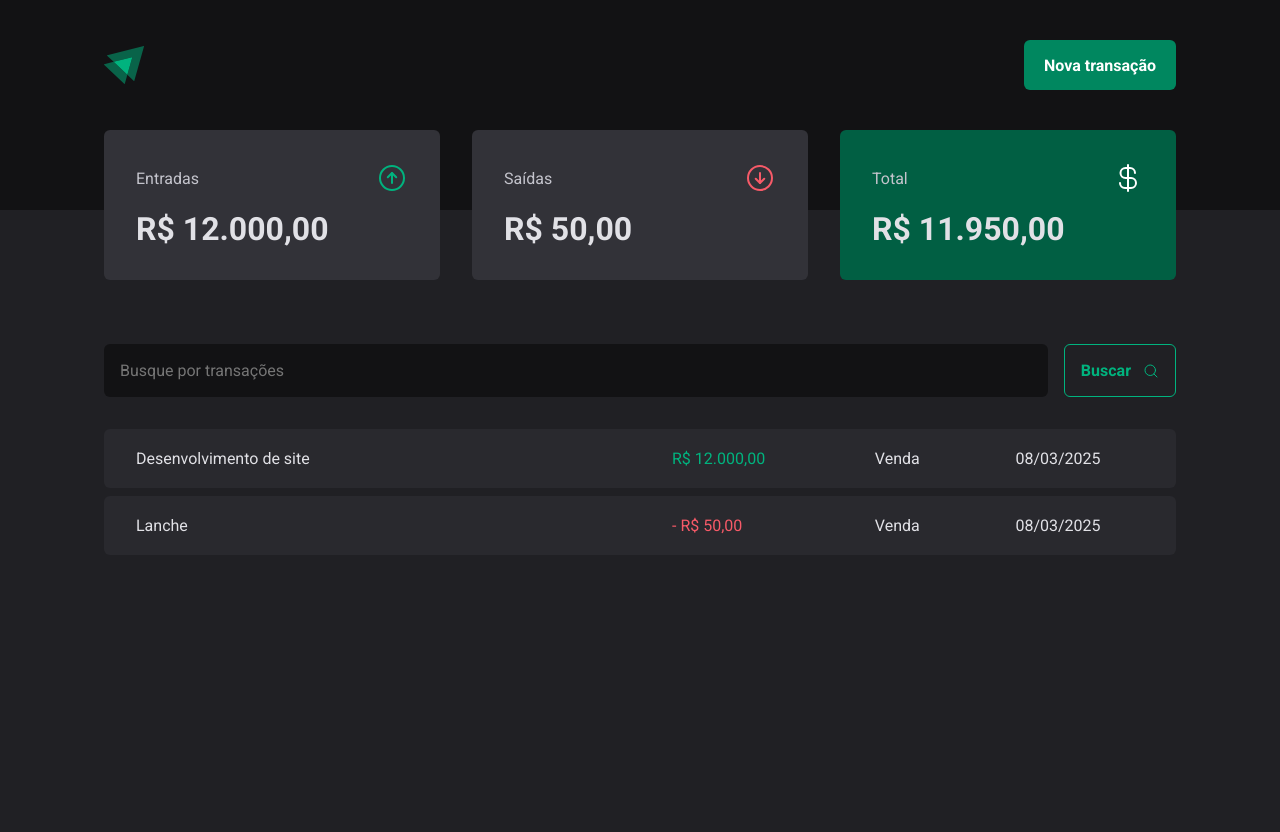
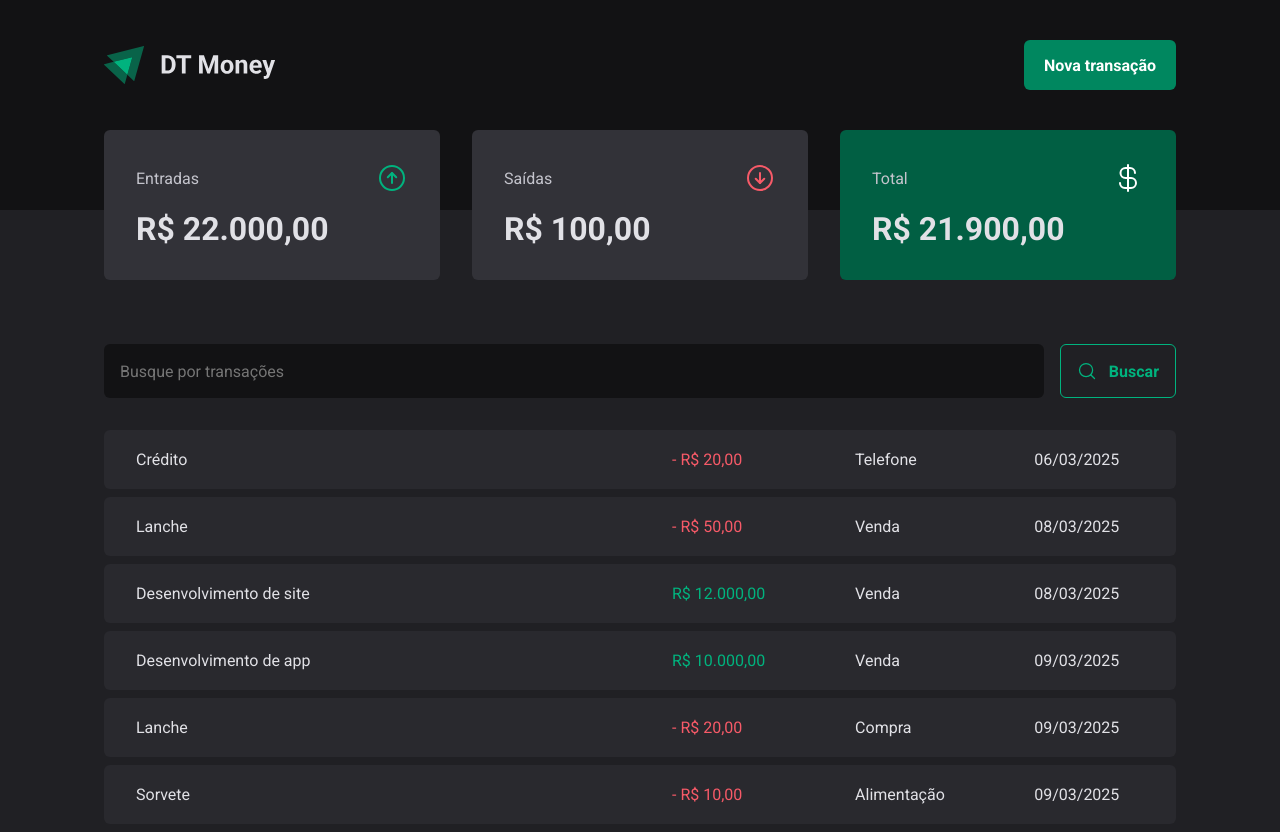
Before and after one commit to dmardoqueu/dt-money, a React (Vite) app: page / in a window 1280 px wide. Before the commit the page ends 800 px from the top, so only its background shows below. Built offline with nearby package versions, Linux system fonts and the light colour scheme; data requests are answered from the project's data file.

Commit message:
Ativando botão de nova transação

```diff
--- a/server.json
+++ b/server.json
@@ -1,21 +1,52 @@
 {
   "transactions": [
     {
-            "id": 1,
+      "id": "1",
       "description": "Desenvolvimento de site",
       "type": "income",
       "category": "Venda",
       "price": 12000,
       "createdAt": "2025-03-08T14:09:56.682Z"
     },
-
     {
-            "id": 2,
+      "id": "2",
       "description": "Lanche",
       "type": "outcome",
       "category": "Venda",
       "price": 50,
       "createdAt": "2025-03-08T12:09:56.682Z"
+    },
+    {
+      "id": "3",
+      "description": "Crédito",
+      "type": "outcome",
+      "category": "Telefone",
+      "price": 20,
+      "createdAt": "2025-03-06T12:09:56.682Z"
+    },
+    {
+      "id": "bf1c",
+      "description": "Desenvolvimento de app",
+      "price": 10000,
+      "category": "Venda",
+      "type": "income",
+      "createdAt": "2025-03-09T20:14:18.447Z"
+    },
+    {
+      "id": "b6d9",
+      "description": "Lanche",
+      "price": 20,
+      "category": "Compra",
+      "type": "outcome",
+      "createdAt": "2025-03-09T20:23:54.129Z"
+    },
+    {
+      "id": "bda8",
+      "description": "Sorvete",
+      "price": 10,
+      "category": "Alimentação",
+      "type": "outcome",
+      "createdAt": "2025-03-09T22:14:43.091Z"
     }
   ]
 }
--- a/src/components/NewTransactionModal/index.tsx
+++ b/src/components/NewTransactionModal/index.tsx
@@ -1,25 +1,30 @@
-import * as Dialog from "@radix-ui/react-dialog";
-import { CloseButton, Content, Overlay, TransactionType, TransactionTypeButton } from "./styles";
+import { zodResolver } from '@hookform/resolvers/zod';
+import * as Dialog from '@radix-ui/react-dialog';
 import { ArrowCircleDown, ArrowCircleUp, X } from "phosphor-react";
-import * as z from 'zod'
-import { Controller, useForm } from "react-hook-form";
-import { zodResolver } from "@hookform/resolvers/zod";
+import { Controller, useForm } from 'react-hook-form';
+import * as z from 'zod';
+import { CloseButton, Content, Overlay, TransactionType, TransactionTypeButton } from './styles';
+import { useContext } from 'react';
+import { TransactionsContext } from '../../contexts/TransactionsContext';
 
 const newTransactionFormSchema = z.object({
     description: z.string(),
     price: z.number(),
     category: z.string(),
-    type: z.enum(['income', 'outcome'])
-})
+    type: z.enum(['income', 'outcome']),
+});
 
-type NewTransactionFormInputs = z.infer<typeof newTransactionFormSchema>
+type NewTransactionFormInputs = z.infer<typeof newTransactionFormSchema>;
 
 export function NewTransactionModal() {
+    const { createTransaction } = useContext(TransactionsContext)
+
     const {
         control,
         register,
         handleSubmit,
-        formState: { isSubmitting }
+        formState: { isSubmitting },
+        reset,
     } = useForm<NewTransactionFormInputs>({
         resolver: zodResolver(newTransactionFormSchema),
         defaultValues: {
@@ -28,8 +33,15 @@
     })
 
     async function handleCreateNewTransaction(data: NewTransactionFormInputs) {
-        await new Promise(resolve => setTimeout(resolve, 2000))
-        console.log(data)
+        const { description, price, category, type } = data
+
+        await createTransaction({
+            description,
+            price,
+            category,
+            type,
+        })
+        reset()
     }
 
     return (
@@ -37,9 +49,10 @@
             <Overlay />
 
             <Content>
-                <Dialog.Title>Nova transação</Dialog.Title>
+                <Dialog.Title>Nova Transação</Dialog.Title>
+
                 <CloseButton>
-                    <X />
+                    <X size={24} />
                 </CloseButton>
 
                 <form onSubmit={handleSubmit(handleCreateNewTransaction)}>
@@ -67,12 +80,14 @@
                         name="type"
                         render={({ field }) => {
                             return (
-                                <TransactionType onValueChange={field.onChange} value={field.value}>
+                                <TransactionType
+                                    onValueChange={field.onChange}
+                                    value={field.value}
+                                >
                                     <TransactionTypeButton variant="income" value="income">
                                         <ArrowCircleUp size={24} />
                                         Entrada
                                     </TransactionTypeButton>
-
                                     <TransactionTypeButton variant="outcome" value="outcome">
                                         <ArrowCircleDown size={24} />
                                         Saída
@@ -86,9 +101,7 @@
                         Cadastrar
                     </button>
                 </form>
-
             </Content>
-
         </Dialog.Portal>
-    )
+    );
 }
--- a/src/contexts/TransactionsContext.tsx
+++ b/src/contexts/TransactionsContext.tsx
@@ -1,4 +1,5 @@
-import { createContext, ReactNode, useEffect, useState } from "react";
+import { createContext, ReactNode, useEffect, useState } from 'react';
+import { api } from '../lib/axios';
 
 interface Transaction {
     id: number;
@@ -9,33 +10,72 @@
     createdAt: string;
 }
 
+interface CreateTransactionInput {
+    description: string
+    price: number
+    category: string
+    type: 'income' | 'outcome'
+}
+
 interface TransactionContextType {
-    transactions: Transaction[]
+    transactions: Transaction[];
+    fetchTransactions: (query?: string) => Promise<void>;
+    createTransaction: (data: CreateTransactionInput) => Promise<void>
 }
 
 interface TransactionsProviderProps {
     children: ReactNode
 }
 
-export const TransactionsContext = createContext({} as TransactionContextType)
+interface CreateTransactionInput {
+    description: string
+    price: number
+    category: string
+    type: 'income' | 'outcome'
+}
+
+export const TransactionsContext = createContext({} as TransactionContextType);
 
 export function TransactionsProvider({ children }: TransactionsProviderProps) {
-    const [transactions, setTransactions] = useState<Transaction[]>([])
+    const [transactions, setTransactions] = useState<Transaction[]>([]);
 
-        async function loadTransactions() {
-            const response = await fetch('http://localhost:3333/transactions')
-            const data = await response.json()
+    async function fetchTransactions(query?: string) {
+        const response = await api.get('transactions', {
+            params: {
+                _sort: 'createdAt',
+                _order: 'asc',
+                q: query
+            }
+        })
 
-            setTransactions(data)
-        }
+        setTransactions(response.data)
+    }
 
-        useEffect(() => {
-            loadTransactions()
-        }, [])
+    async function createTransaction(data: CreateTransactionInput) {
+        const { description, price, category, type } = data
+
+        const response = await api.post('transactions', {
+            description,
+            price,
+            category,
+            type,
+            createdAt: new Date(),
+        })
+
+        setTransactions(state => [ response.data, ...state])
+    }
+
+    useEffect(() => {
+        fetchTransactions()
+    }, []);
 
     return (
-        <TransactionsContext.Provider value={{ transactions }}>
+        <TransactionsContext.Provider value={{
+            transactions,
+            fetchTransactions,
+            createTransaction,
+        }}>
             {children}
         </TransactionsContext.Provider>
-    )
+    );
 }
--- /dev/null
+++ b/src/lib/axios.ts
@@ -0,0 +1,5 @@
+import axios from "axios";
+
+export const api = axios.create({
+    baseURL: 'http://localhost:3333'
+})
--- a/src/pages/Transactions/components/SearchForm/index.tsx
+++ b/src/pages/Transactions/components/SearchForm/index.tsx
@@ -1,40 +1,40 @@
-import { MagnifyingGlass } from "phosphor-react"
-import { SearchFormContainer } from "./styles"
-import { useForm } from "react-hook-form"
-import * as z from 'zod'
-import { zodResolver } from "@hookform/resolvers/zod"
+import { MagnifyingGlass } from 'phosphor-react';
+import { useForm } from 'react-hook-form';
+import { SearchFormContainer } from './styles';
+import * as z from 'zod';
+import { zodResolver } from '@hookform/resolvers/zod';
+import { useContext } from 'react';
+import { TransactionsContext } from '../../../../contexts/TransactionsContext';
 
 const searchFormSchema = z.object({
-    query: z.string()
-})
+    query: z.string(),
+});
 
-type searchFormInputs = z.infer<typeof searchFormSchema>
+type SearchFormInputs = z.infer<typeof searchFormSchema>;
 
 export function SearchForm() {
+    const { fetchTransactions } = useContext(TransactionsContext);
+
     const {
         register,
         handleSubmit,
-        formState: { isSubmitting }
-    } = useForm<searchFormInputs>({
-        resolver: zodResolver(searchFormSchema)
-    })
+        formState: { isSubmitting },
+    } = useForm<SearchFormInputs>({
+        resolver: zodResolver(searchFormSchema),
+    });
 
-    async function handleSearchTransactions(data: searchFormInputs) {
-        await new Promise(resolve => setTimeout(resolve, 2000))
-
-        console.log(data)
+    async function handleSearchTransactions(data: SearchFormInputs) {
+        await fetchTransactions(data.query)
     }
 
     return (
         <SearchFormContainer onSubmit={handleSubmit(handleSearchTransactions)}>
-            <input
-            type="text"
-            placeholder="Busque por transações"
-            {...register('query')} />
+            <input type="text" placeholder="Busque por transações" {...register('query')} />
+
             <button type="submit" disabled={isSubmitting}>
+                <MagnifyingGlass size={20} />
                 Buscar
-                <MagnifyingGlass />
             </button>
         </SearchFormContainer>
-    )
+    );
 }
```
Also changed, not shown: package.json (+7 -4 lines), .eslintrc.json (added), src/assets/logo.svg, 1 other file (tests, documents, lock files or other folders). Lines whose indentation alone changed are shown as unchanged.
